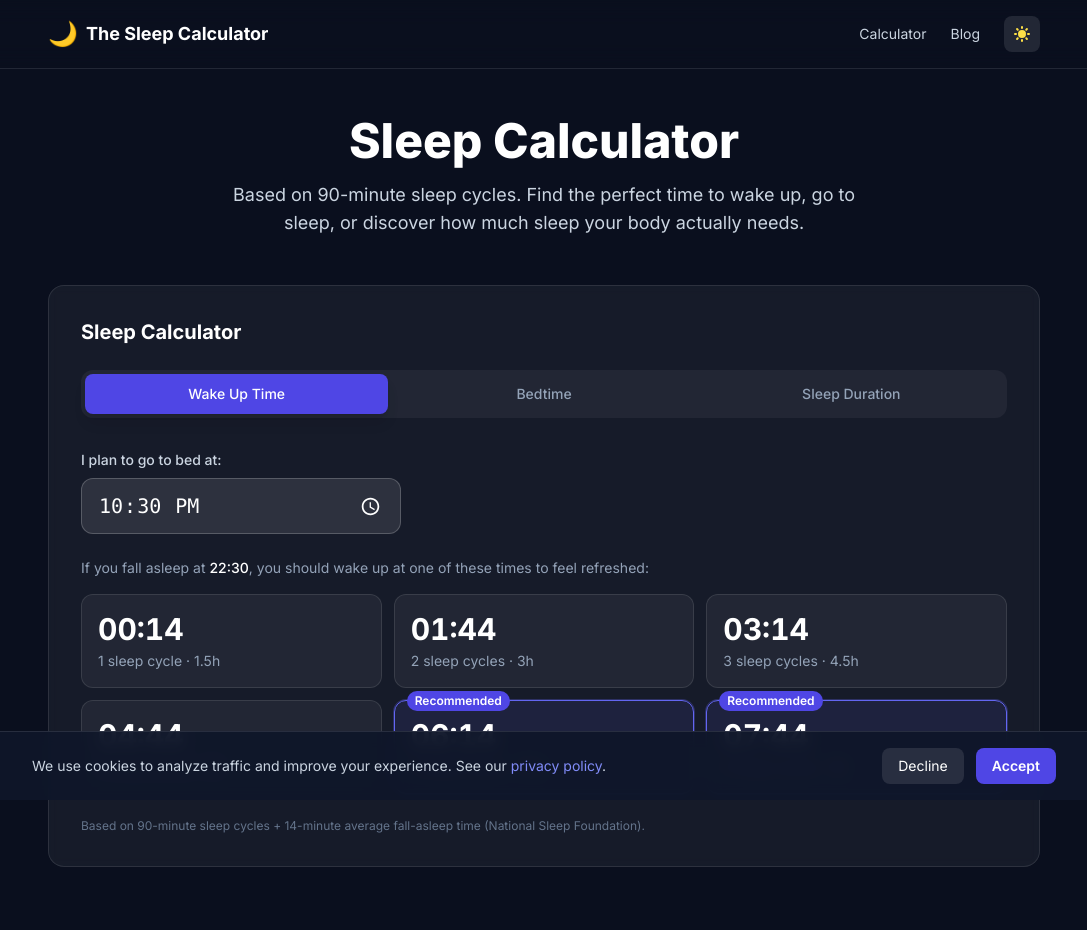
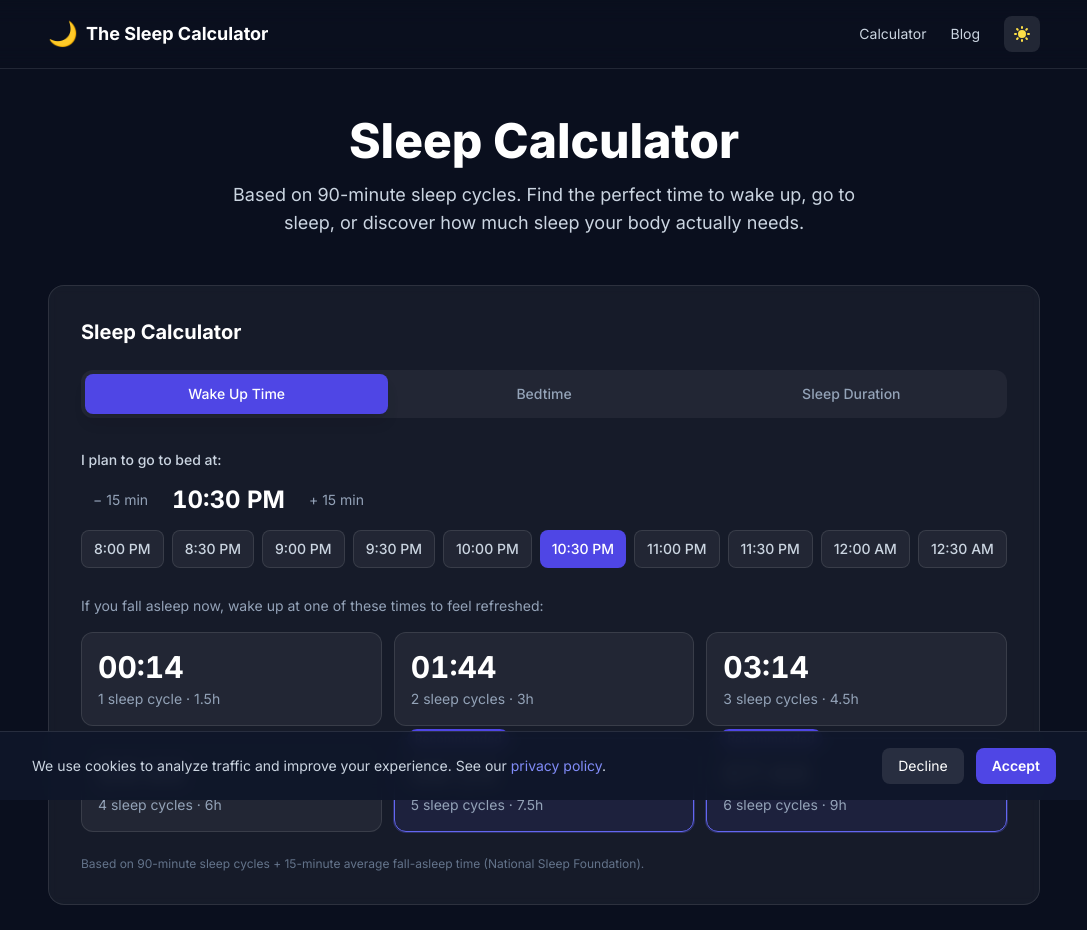
Before and after one commit to sidpandagle/sleepcalculator, a Next.js app: page / in a window 1280 px wide. Shown: the top 930 px of the page, without its empty margins (96-1183 px from the left). Built offline with nearby package versions, Linux system fonts and the light colour scheme; no server answers.

Commit message:
feat: replace native time input with TimePicker in WakeUpTab and BedtimeTab

```diff
--- a/components/calculator/BedtimeTab.tsx
+++ b/components/calculator/BedtimeTab.tsx
@@ -2,6 +2,12 @@
 import { useState } from "react";
 import { calculateBedtimes } from "@/lib/sleep-engine";
 import ResultCard from "./ResultCard";
+import TimePicker from "./TimePicker";
+
+const WAKE_PRESETS = [
+  "05:00","05:30","06:00","06:30","07:00","07:30",
+  "08:00","08:30","09:00","09:30",
+];
 
 export default function BedtimeTab() {
   const [wakeTime, setWakeTime] = useState("07:00");
@@ -10,20 +16,14 @@ export default function BedtimeTab() {
   return (
     <div className="space-y-6">
       <div>
-        <label htmlFor="waketime" className="block text-sm font-medium text-slate-300 mb-2">
+        <label className="block text-sm font-medium text-slate-300 mb-3">
           I need to wake up at:
         </label>
-        <input
-          id="waketime"
-          type="time"
-          value={wakeTime}
-          onChange={(e) => setWakeTime(e.target.value)}
-          className="w-full max-w-xs px-4 py-3 rounded-xl bg-white/10 border border-white/20 text-white text-xl font-mono focus:outline-none focus:ring-2 focus:ring-indigo-500 [color-scheme:dark]"
-        />
+        <TimePicker value={wakeTime} onChange={setWakeTime} presets={WAKE_PRESETS} />
       </div>
       <div>
         <p className="text-sm text-slate-400 mb-4">
-          To wake up at <span className="text-white font-medium">{wakeTime}</span> feeling refreshed, go to sleep at one of these times:
+          To wake up feeling refreshed, go to sleep at one of these times:
         </p>
         <div className="grid grid-cols-2 sm:grid-cols-3 gap-3">
           {results.map((r) => (
@@ -32,7 +32,7 @@ export default function BedtimeTab() {
         </div>
       </div>
       <p className="text-xs text-slate-500">
-        Based on 90-minute sleep cycles + 14-minute average fall-asleep time (National Sleep Foundation).
+        Based on 90-minute sleep cycles + 15-minute average fall-asleep time (National Sleep Foundation).
       </p>
     </div>
   );
--- a/components/calculator/WakeUpTab.tsx
+++ b/components/calculator/WakeUpTab.tsx
@@ -2,6 +2,12 @@
 import { useState } from "react";
 import { calculateWakeUpTimes } from "@/lib/sleep-engine";
 import ResultCard from "./ResultCard";
+import TimePicker from "./TimePicker";
+
+const BEDTIME_PRESETS = [
+  "20:00","20:30","21:00","21:30","22:00","22:30",
+  "23:00","23:30","00:00","00:30","01:00","01:30",
+];
 
 export default function WakeUpTab() {
   const [bedtime, setBedtime] = useState("22:30");
@@ -10,20 +16,14 @@ export default function WakeUpTab() {
   return (
     <div className="space-y-6">
       <div>
-        <label htmlFor="bedtime" className="block text-sm font-medium text-slate-300 mb-2">
+        <label className="block text-sm font-medium text-slate-300 mb-3">
           I plan to go to bed at:
         </label>
-        <input
-          id="bedtime"
-          type="time"
-          value={bedtime}
-          onChange={(e) => setBedtime(e.target.value)}
-          className="w-full max-w-xs px-4 py-3 rounded-xl bg-white/10 border border-white/20 text-white text-xl font-mono focus:outline-none focus:ring-2 focus:ring-indigo-500 [color-scheme:dark]"
-        />
+        <TimePicker value={bedtime} onChange={setBedtime} presets={BEDTIME_PRESETS} />
       </div>
       <div>
         <p className="text-sm text-slate-400 mb-4">
-          If you fall asleep at <span className="text-white font-medium">{bedtime}</span>, you should wake up at one of these times to feel refreshed:
+          If you fall asleep now, wake up at one of these times to feel refreshed:
         </p>
         <div className="grid grid-cols-2 sm:grid-cols-3 gap-3">
           {results.map((r) => (
@@ -32,7 +32,7 @@ export default function WakeUpTab() {
         </div>
       </div>
       <p className="text-xs text-slate-500">
-        Based on 90-minute sleep cycles + 14-minute average fall-asleep time (National Sleep Foundation).
+        Based on 90-minute sleep cycles + 15-minute average fall-asleep time (National Sleep Foundation).
       </p>
     </div>
   );
```
